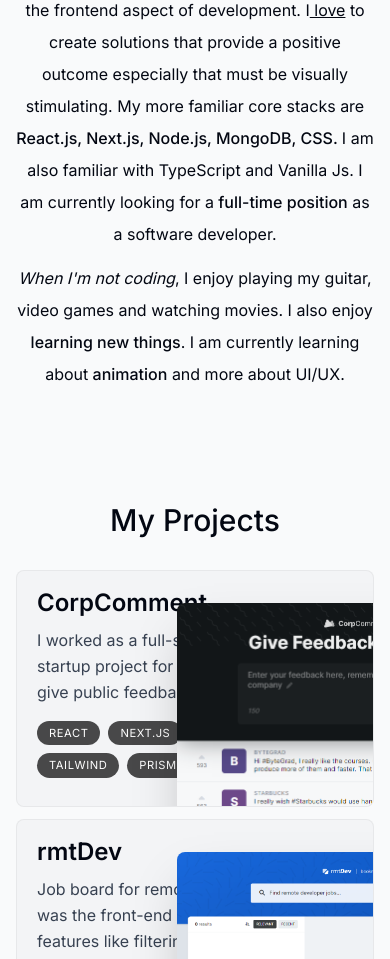
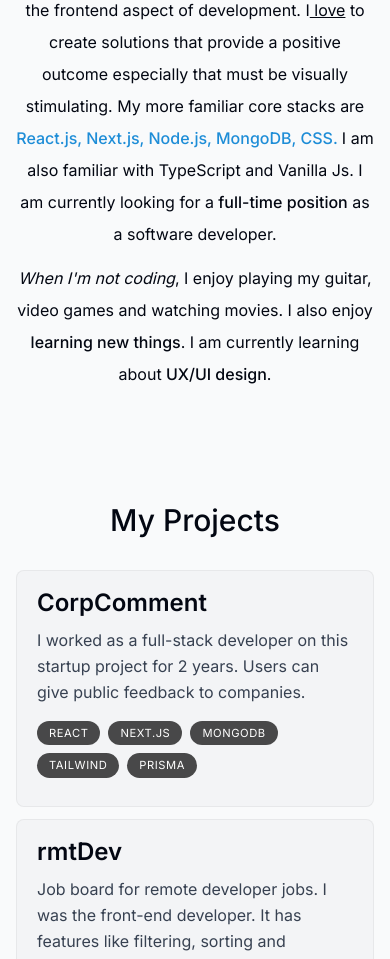
Before and after one commit to okdezines/Portfolio-website, a Next.js app: page / in a window 390 px wide. Shown: the part 1020-1979 px from the top of the page. Built offline with nearby package versions, Linux system fonts and the light colour scheme.

Commit message:
added project.tsx folder to seperate client side *use-client

```diff
--- a/components/Intro.tsx
+++ b/components/Intro.tsx
@@ -10,7 +10,7 @@ import { FaGithubSquare } from "react-icons/fa";
 
 export default function Intro() {
   return (
-    <section className="flex flex-col items-center sm:w-2/3 lg:w-9/11">
+    <section className="flex flex-col items-center sm:w-2/3 lg:w-8/11">
       <div className="flex items-center justify-center ">
         <div className="relative">
           <motion.div
@@ -54,7 +54,7 @@ export default function Intro() {
       >
         <span className="font-bold">Hello, I'm Gunter. </span> I have experience and training in
         <span className="font-bold"> Fullstack development.</span> My
-        <span className="italic">- niche</span> and focus is in Frontend development and Design. My core stacks are
+        <span className="italic ">- niche</span> is in the <span className="text-[#1e8dd7]">Frontend web development and Design</span>. My core stacks are
         <span className="underline"> React and (Next.js) </span>.
       </motion.h1>
 
--- a/components/Projects.tsx
+++ b/components/Projects.tsx
@@ -1,7 +1,9 @@
+'use client';
+
 import React from 'react';
 import SectionHeading from './section-heading';
 import { projectsData } from '@/lib/data';
-import Image from 'next/image';
+import Project from './project';
 
 export default function Projects() {
 	return (
@@ -17,33 +19,3 @@ export default function Projects() {
 		</section>
 	);
 }
-
-type ProjectProps = (typeof projectsData)[number];
-
-function Project({ title, description, tags, imageUrl }: ProjectProps) {
-	return (
-		<section className="bg-gray-100 max-w-[42rem] border border-black/5 rounded-lg overflow-hidden sm:pr-8 relative sm:h-[20rem] mb-3 sm:mb-8 last:mb-0 hover:bg-gray-200 transition sm:group-even:pl-8 dark:text-white dark:bg-white/10 dark:hover:bg-white/20">
-			<div className="pt-4 pb-7 px-5 sm:pl-10 sm:pr-2 sm:pt-10 sm:max-w-[50%] flex flex-col h-full sm:group-even:ml-[18rem]">
-				<h3 className="text-2xl font-semibold">{title}</h3>
-				<p className="mt-2 leading-relaxed text-gray-700 dark:text-white/70">{description}</p>
-				<ul className="flex flex-wrap mt-4 gap-2 sm:mt-auto">
-					{tags.map((tag, index) => (
-						<li
-							className="bg-black/[0.7] px-3 py-1 text-[0.7rem] uppercase tracking-wider text-white rounded-full dark:text-white/70"
-							key={index}
-						>
-							{tag}
-						</li>
-					))}
-				</ul>
-			</div>
-
-			<Image
-				src={imageUrl}
-				alt="Project I worked on"
-				quality={95}
-				className="absolute top-8 -right-40 w-[28.25rem] rounded-t-lg shadow-2xl"
-			/>
-		</section>
-	);
-}
--- a/components/about.tsx
+++ b/components/about.tsx
@@ -24,7 +24,7 @@ export default function About() {
 				in the frontend aspect of development. I
 				<span className="underline"> love</span> to create solutions that provide a positive outcome especially
 				that must be visually stimulating. My more familiar core stacks are
-				<span className="font-medium"> React.js, Next.js, Node.js, MongoDB, CSS. </span>
+				<span className="font-medium text-[#1e8dd7]"> React.js, Next.js, Node.js, MongoDB, CSS. </span>
 				I am also familiar with TypeScript and Vanilla Js. I am currently looking for a
 				<span className="font-medium"> full-time position</span> as a software developer.
 			</p>
@@ -32,7 +32,7 @@ export default function About() {
 				<span className="italic"> When I'm not coding</span>, I enjoy playing my guitar, video games and
 				watching movies. I also enjoy
 				<span className="font-medium"> learning new things</span>. I am currently learning about
-				<span className="font-medium"> animation</span> and more about UI/UX.
+				<span className="font-medium"> UX/UI design</span>.
 			</p>
 		</motion.section>
 	);
--- /dev/null
+++ b/components/project.tsx
@@ -0,0 +1,64 @@
+import React, { useRef } from 'react';
+import { projectsData } from '@/lib/data';
+import { motion, useScroll } from 'framer-motion';
+import Image from 'next/image';
+
+
+type ProjectProps = (typeof projectsData)[number];
+
+export default function Project({ title, description, tags, imageUrl }: ProjectProps) {
+
+    const ref = useRef<HTMLDivElement>(null);
+
+
+	const { scrollYProgress } = useScroll({
+		target: ref,
+		offset: ["0 1",  "1.33 1"]
+	})
+	return (
+        <motion.div
+        ref={ref}
+        style = {{
+            scale: scrollYProgress,
+            opacity: scrollYProgress,
+        }}
+        className='mb-3 sm:mb-8 last:mb-0'
+        >
+		<section
+        className="group bg-gray-100 max-w-[42rem] border border-black/5 rounded-lg overflow-hidden sm:pr-8 relative sm:h-[20rem] hover:bg-gray-200 transition sm:group-even:pl-8 dark:text-white dark:bg-white/10 dark:hover:bg-white/20 even:pl-8">
+			<div className="pt-4 pb-7 px-5 sm:pl-10 sm:pr-2 sm:pt-10 sm:max-w-[50%] flex flex-col h-full sm:group-even:ml-[18rem]">
+				<h3 className="text-2xl font-semibold">{title}</h3>
+				<p className="mt-2 leading-relaxed text-gray-700 dark:text-white/70">{description}</p>
+				<ul className="flex flex-wrap mt-4 gap-2 sm:mt-auto">
+					{tags.map((tag, index) => (
+						<li
+							className="bg-black/[0.7] px-3 py-1 text-[0.7rem] uppercase tracking-wider text-white rounded-full dark:text-white/70"
+							key={index}
+						>
+							{tag}
+						</li>
+					))}
+				</ul>
+			</div>
+
+			<Image
+				src={imageUrl}
+				alt="Project I worked on"
+				quality={95}
+				className="absolute hidden sm:block top-8 -right-40 w-[28.25rem] rounded-t-lg shadow-2xl
+				transition
+				group-hover:scale-[1.04]
+				group-hover:-translate-x-3
+				group-hover:translate-y-3
+				group-hover:-rotate-2
+
+				group-even:group-hover:translate-x-3
+				group-even:group-hover:translate-y-3
+				group-even:group-hover:rotate-2
+
+				group-even:right-[initial] group-even:-left-40"
+                />
+		</section>
+                </motion.div>
+	);
+}
```
